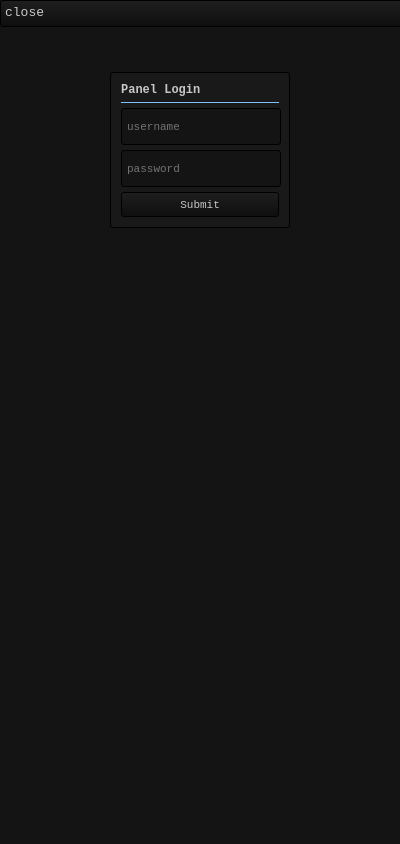
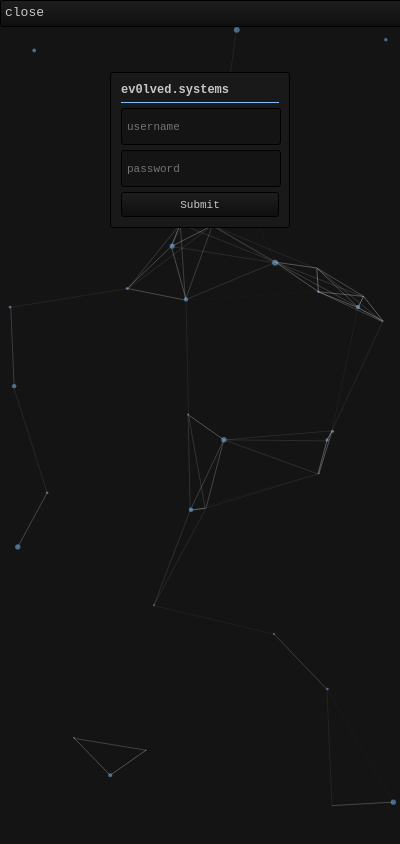
Before and after one commit to nxtdxve/ev0lved.loader, an Electron app: page index.html in a window 400 px wide. Drawn offline with nearby package versions, Linux system fonts and the light colour scheme.

Commit message:
added particles

```diff
--- a/css/styles.css
+++ b/css/styles.css
@@ -278,3 +278,12 @@
     z-index: 1;
     -webkit-app-region: no-drag;
 }
+
+#particles-js {
+    position: fixed;
+    top: 0;
+    left: 0;
+    width: 100%;
+    height: 100%;
+    z-index: -1;
+}
--- a/index.html
+++ b/index.html
@@ -5,6 +5,7 @@
     <meta charset="UTF-8">
     <meta name="viewport" content="width=device-width, initial-scale=1.0">
     <link rel="stylesheet" href="./css/styles.css">
+    <script src="https://cdn.jsdelivr.net/particles.js/2.0.0/particles.min.js"></script>
     <title>ev0lved.loader</title>
 </head>
 
@@ -12,10 +13,11 @@
     <div id="dragArea">
         <span id="closeText">close</span>
     </div>
+    <div id="particles-js"></div>
 
     <div class="main-container">
         <form id="login" class="container" method="post">
-            <a class="title">Panel Login</a>
+            <a class="title">ev0lved.systems</a>
             <div class="separator"></div>
 
             <input spellcheck="false" type="text" placeholder="username" name="username">
@@ -30,6 +32,116 @@
         document.getElementById("closeText").addEventListener("click", () => {
             window.close();
         });
+        particlesJS('particles-js', {
+            particles: {
+                number: {
+                    value: 80,
+                    density: {
+                        enable: true,
+                        value_area: 800
+                    }
+                },
+                color: {
+                    value: ['#80c0ff']
+                },
+                shape: {
+                    type: 'circle',
+                    stroke: {
+                        width: 0,
+                        color: '#000000'
+                    },
+                    polygon: {
+                        nb_sides: 5
+                    },
+                    image: {
+                        src: 'img/github.svg',
+                        width: 100,
+                        height: 100
+                    }
+                },
+                opacity: {
+                    value: 0.5,
+                    random: false,
+                    anim: {
+                        enable: false,
+                        speed: 1,
+                        opacity_min: 0.1,
+                        sync: false
+                    }
+                },
+                size: {
+                    value: 3,
+                    random: true,
+                    anim: {
+                        enable: false,
+                        speed: 40,
+                        size_min: 0.1,
+                        sync: false
+                    }
+                },
+                line_linked: {
+                    enable: true,
+                    distance: 140,
+                    color: '#ffffff',
+                    opacity: 0.4,
+                    width: 1
+                },
+                move: {
+                    enable: true,
+                    speed: 4,
+                    direction: 'none',
+                    random: false,
+                    straight: false,
+                    out_mode: 'out',
+                    bounce: false,
+                    attract: {
+                        enable: false,
+                        rotateX: 600,
+                        rotateY: 1200
+                    }
+                }
+            },
+            interactivity: {
+                detect_on: 'canvas',
+                events: {
+                    onhover: {
+                        enable: false,
+                        mode: 'repulse'
+                    },
+                    onclick: {
+                        enable: true,
+                        mode: 'repulse'
+                    },
+                    resize: true
+                },
+                modes: {
+                    grab: {
+                        distance: 400,
+                        line_linked: {
+                            opacity: 1
+                        }
+                    },
+                    bubble: {
+                        distance: 400,
+                        size: 40,
+                        duration: 2,
+                        opacity: 8,
+                        speed: 3
+                    },
+                    repulse: {
+                        distance: 200,
+                        duration: 0.4
+                    },
+                    push: {
+                        particles_nb: 4
+                    },
+                    remove: {
+                        particles_nb: 2
+                    }
+                }
+            },
+            retina_detect: true
+        });
     </script>
 </body>
 </html>
```
